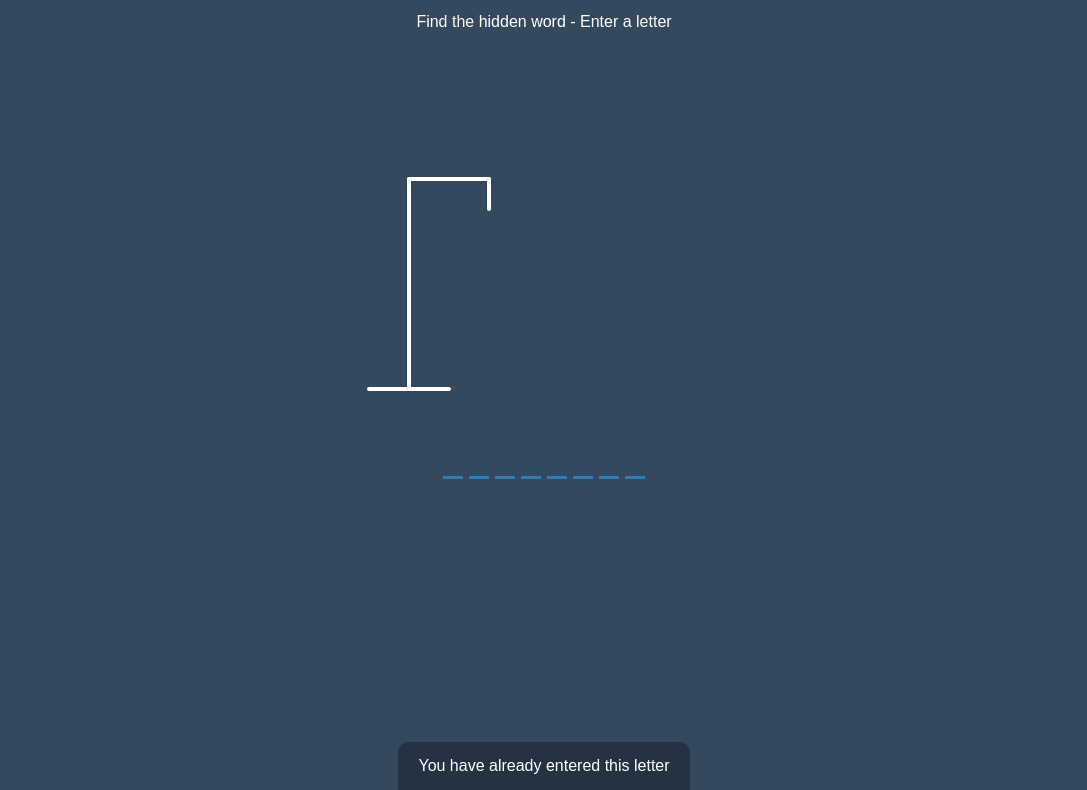
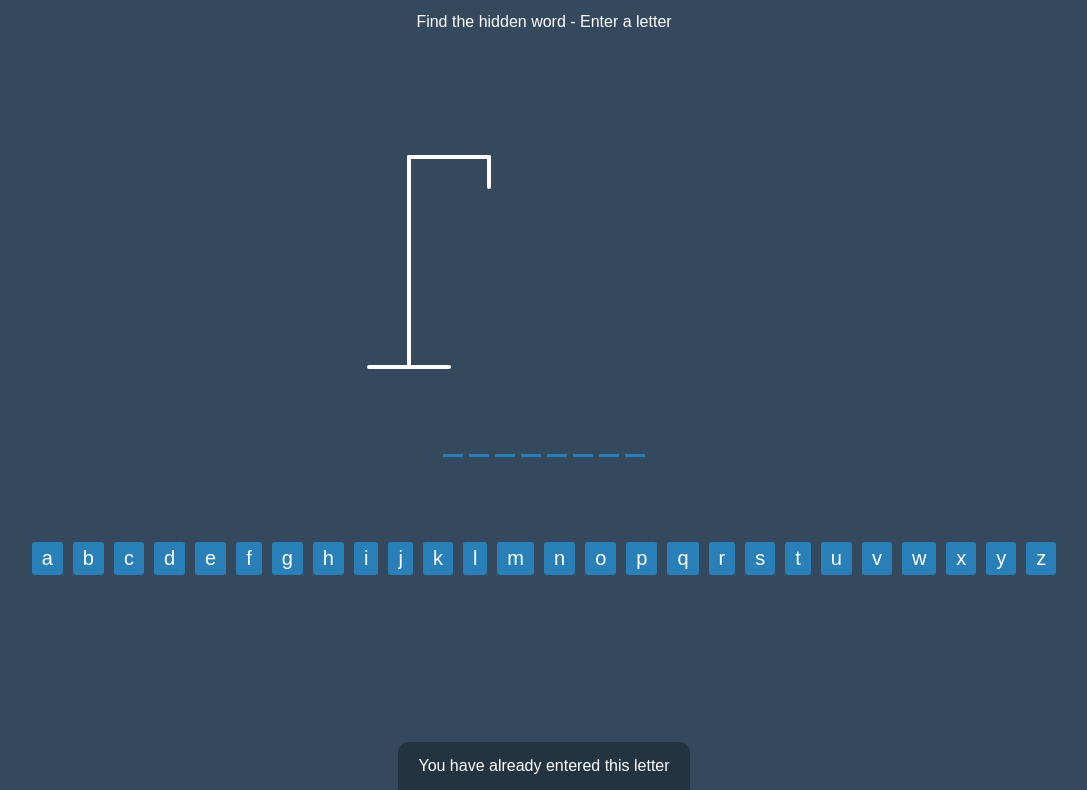
Before and after one commit to yasin1122/hangman, a plain HTML site: page index.html in a window 1280 px wide. Shown: the part 60-850 px from the top of the page, without its empty margins (96-1183 px from the left). Drawn offline with Linux system fonts and the light colour scheme.

Commit message:
on screen keys added

```diff
--- a/index.html
+++ b/index.html
@@ -93,6 +93,8 @@
         id="word"></div>
     </div>
 
+    <div id="buttons-container"></div>
+
     <!-- Container for final message -->
     <div
       class="popup-container"
--- a/script.js
+++ b/script.js
@@ -7,6 +7,7 @@ const finalMessage = document.getElementById('final-message')
 const finalMessageRevealWord = document.getElementById(
   'final-message-reveal-word'
 )
+const buttonsContainer = document.getElementById('buttons-container')
 
 const figureParts = document.querySelectorAll('.figure-part')
 
@@ -94,16 +95,11 @@ function showNotification() {
   }, 2000)
 }
 
-// Keydown letter press
-window.addEventListener('keydown', e => {
-  if (playable) {
-    if (e.keyCode >= 65 && e.keyCode <= 90) {
-      const letter = e.key.toLowerCase()
-
+// Process letter
+function processLetter(letter) {
   if (selectedWord.includes(letter)) {
     if (!correctLetters.includes(letter)) {
       correctLetters.push(letter)
-
       displayWord()
     } else {
       showNotification()
@@ -111,12 +107,41 @@ window.addEventListener('keydown', e => {
   } else {
     if (!wrongLetters.includes(letter)) {
       wrongLetters.push(letter)
-
       updateWrongLettersEl()
     } else {
       showNotification()
     }
   }
+}
+
+// Generate buttons for each letter
+Array.from({ length: 26 }, (_, i) => i + 97)
+  .map(code => String.fromCharCode(code))
+  .forEach(letter => {
+    const button = document.createElement('button')
+    button.classList.add('letter-button')
+    button.value = letter
+    button.textContent = letter
+    buttonsContainer.appendChild(button)
+  })
+
+// Select all the letter buttons
+const letterButtons = document.querySelectorAll('.letter-button')
+
+// Add event listener to each letter button
+letterButtons.forEach(button => {
+  button.addEventListener('click', () => {
+    if (playable) {
+      processLetter(button.value)
+    }
+  })
+})
+
+// Keydown letter press
+window.addEventListener('keydown', e => {
+  if (playable) {
+    if (e.keyCode >= 65 && e.keyCode <= 90) {
+      processLetter(e.key.toLowerCase())
     }
   }
 })
@@ -125,7 +150,7 @@ window.addEventListener('keydown', e => {
 playAgainBtn.addEventListener('click', () => {
   playable = true
 
-  //  Empty arrays
+  // Empty arrays
   correctLetters.splice(0)
   wrongLetters.splice(0)
 
--- a/style.css
+++ b/style.css
@@ -128,3 +128,27 @@ h1 {
 .notification-container.show {
   transform: translateY(-50px);
 }
+
+.letter-button {
+  background-color: #2980b9;
+  color: #fff;
+  border: 0;
+  padding: 5px 10px;
+  margin: 5px;
+  cursor: pointer;
+  border-radius: 3px;
+  font-size: 20px;
+  transition: all 0.3s ease;
+}
+
+.letter-button:hover {
+  background-color: #3498db;
+}
+
+.letter-button:active {
+  transform: scale(0.95);
+}
+
+.letter-button:focus {
+  outline: 0;
+}
```
Lines whose indentation alone changed are shown as unchanged.
